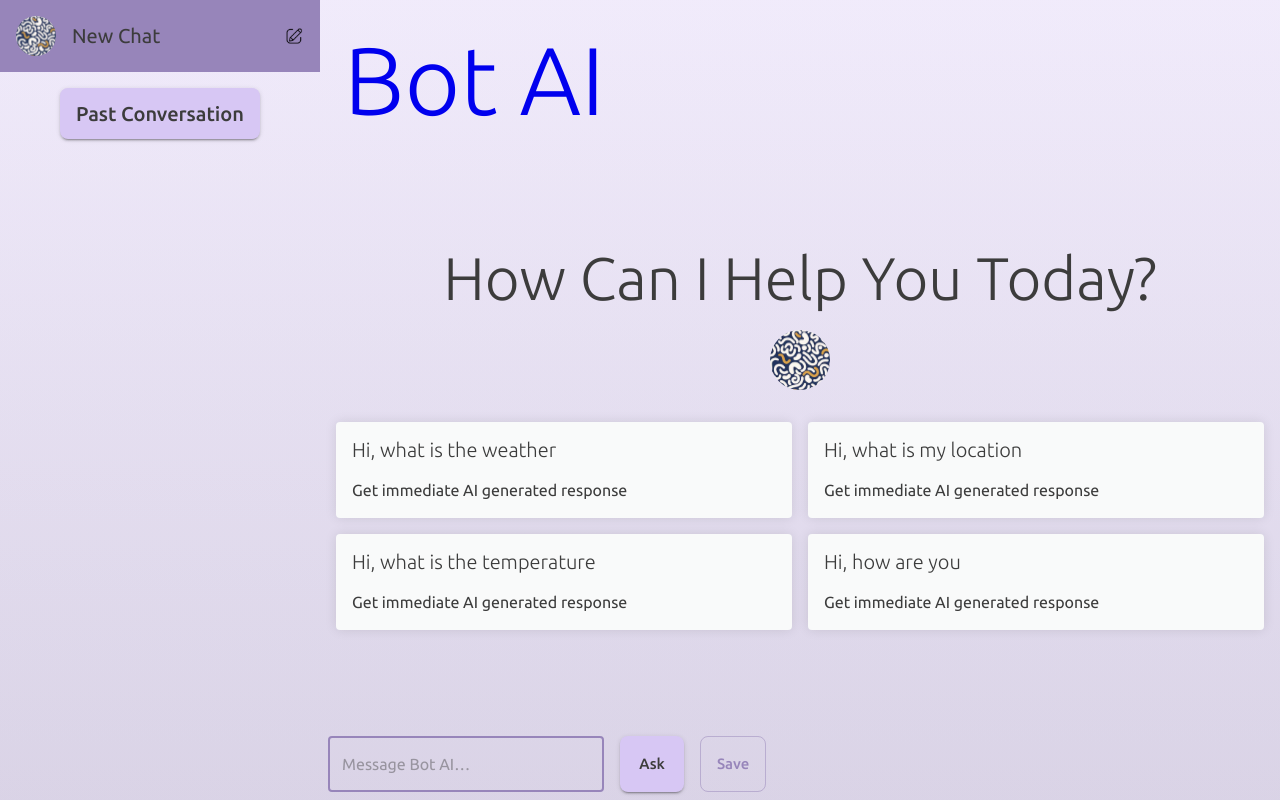
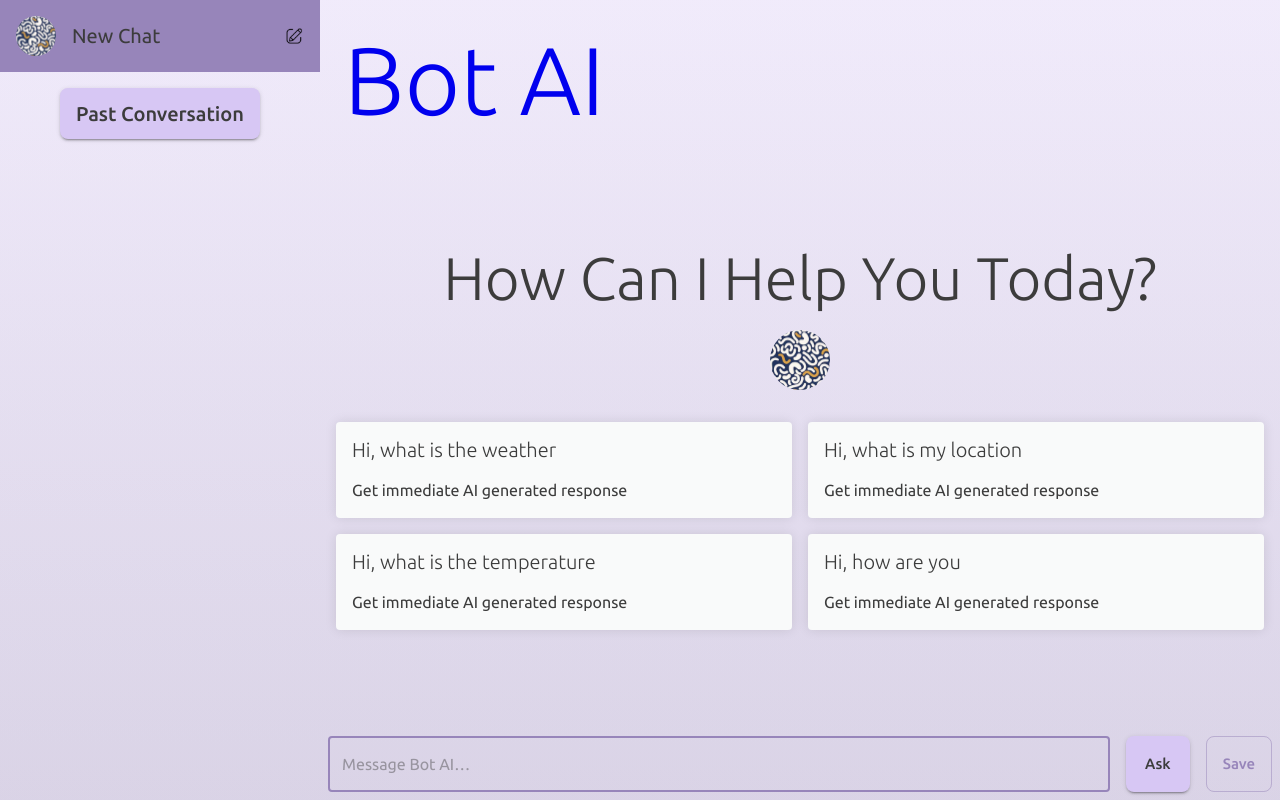
Before and after one commit to Mehulposh/BOTAI, a React (Vite) app: page / in a window 1280 px wide. Built offline with nearby package versions, Linux system fonts and the light colour scheme.

Commit message:
changes in css of input bar

```diff
--- a/src/components/Input/InputBar.jsx
+++ b/src/components/Input/InputBar.jsx
@@ -35,11 +35,13 @@ function Input({chat,clearChat,setScroll,generateAIResponse}){
         <Box
             component={'form'}
             onSubmit={handleSubmit}
+            width={'100%'}
         >
             <Stack
                 direction={'row'}
                 spacing={2}
                 padding={1}
+
             >
                 <TextField
                     type='text'
@@ -48,6 +50,9 @@ function Input({chat,clearChat,setScroll,generateAIResponse}){
                     placeholder='Message Bot AI…'
                     required
                     inputRef={inputRef}
+                    sx={{
+                        flex: 1
+                    }}
                 />
                 <Button
                     variant='contained'
```
